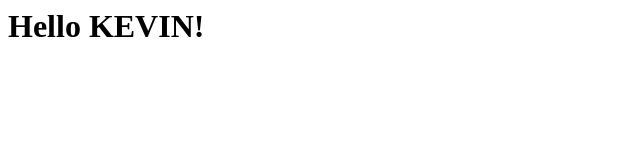
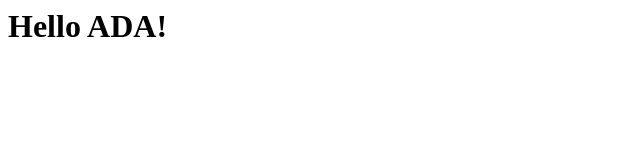
Before and after one commit to Asiyeyurtkuran/introductions-2, a plain HTML site: page index.html in a window 1280 px wide. Shown: the full height of the page, 0-640 px from the left. Drawn offline with Linux system fonts and the light colour scheme.

Commit message:
changed to name

```diff
--- a/index.html
+++ b/index.html
@@ -1 +1 @@
-<h1>Hello KEVIN!</h1>
+<h1>Hello ADA!</h1>
```
